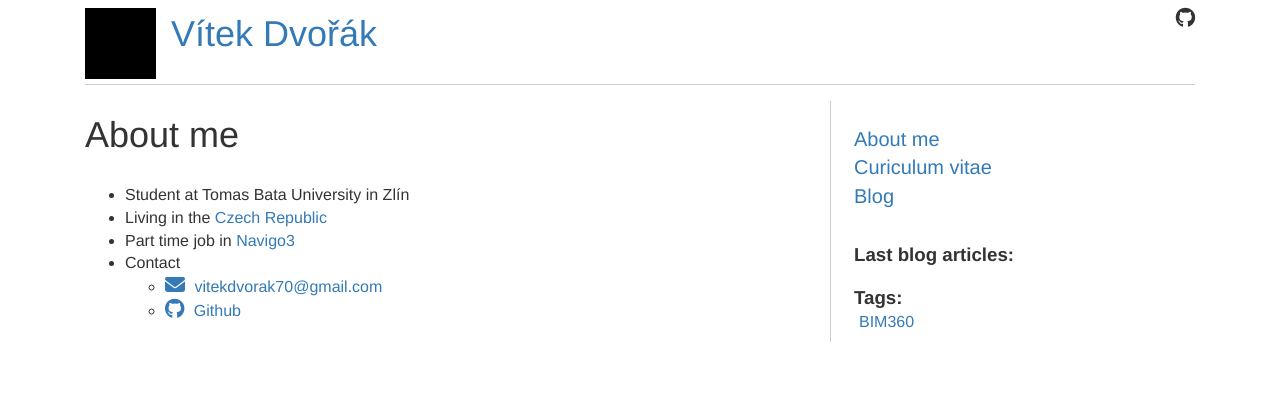
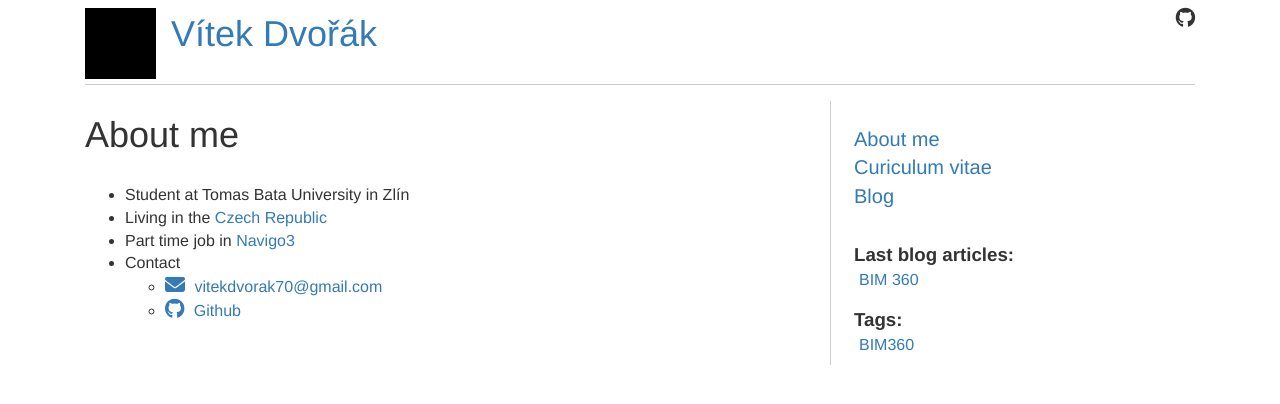
Before and after one commit to vdvorak/vitekdvorak.github.io, a Jekyll site: the page built from index.md, in a window 1280 px wide. Shown: the top 404 px of the page. Built offline with Jekyll 4.4.1, drawn with Linux system fonts in a browser that asks for light colours; nearby versions of some CDN libraries; our own code applies the rules of GitHub Pages for plain Markdown files.

Commit message:
Update default.html

```diff
--- a/_layouts/default.html
+++ b/_layouts/default.html
@@ -49,11 +49,11 @@ href="https://stackpath.bootstrapcdn.com/bootstrap/4.4.1/css/bootstrap-grid.min.
             <h3>Last blog articles:</h3>
             <div class="tags">
               {% for post in site.posts limit: 5 %}
-                {% if post.isDraft == false %}
+
                     <div class="tag">
                       <a href="{{post.url | downcase }}#disqus_thread"> {{post.title}} </a>
                     </div>
-                {% endif %}
+
               {% endfor %}
             </div>
           </div>
```
